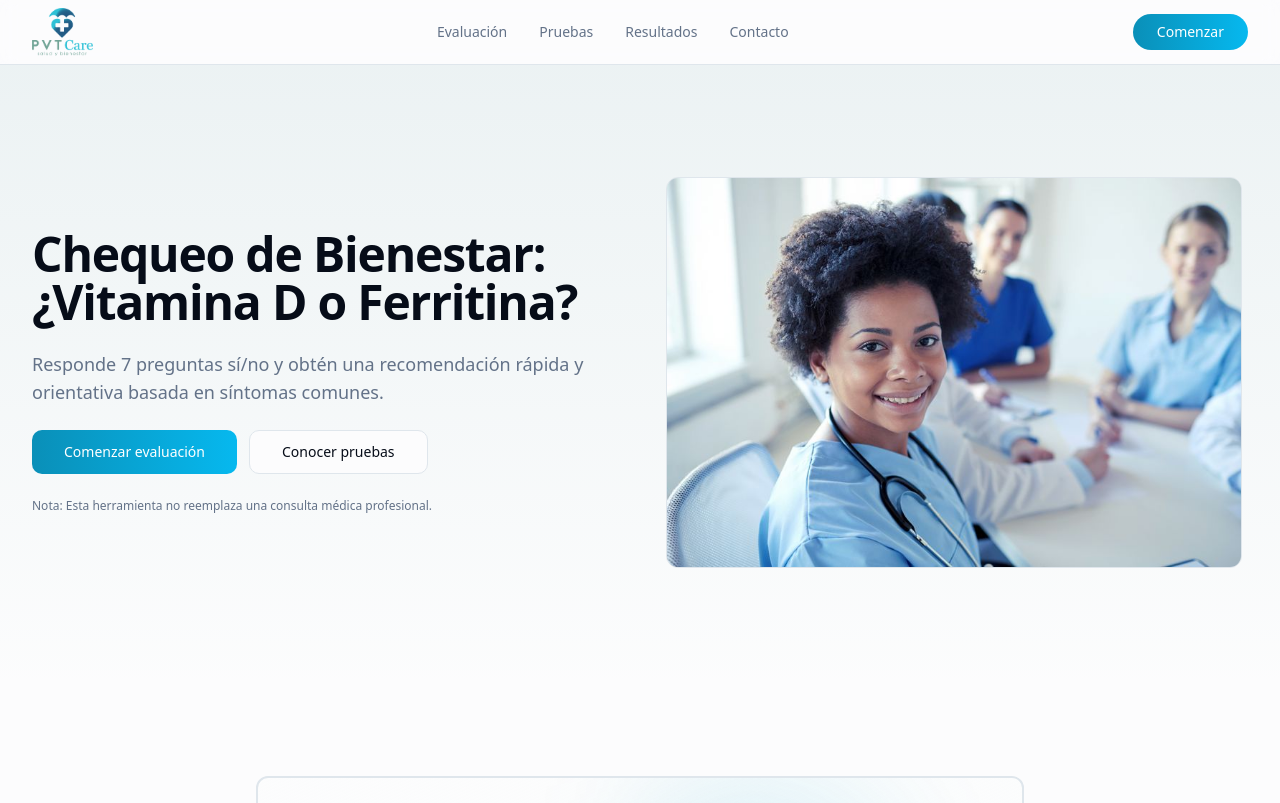
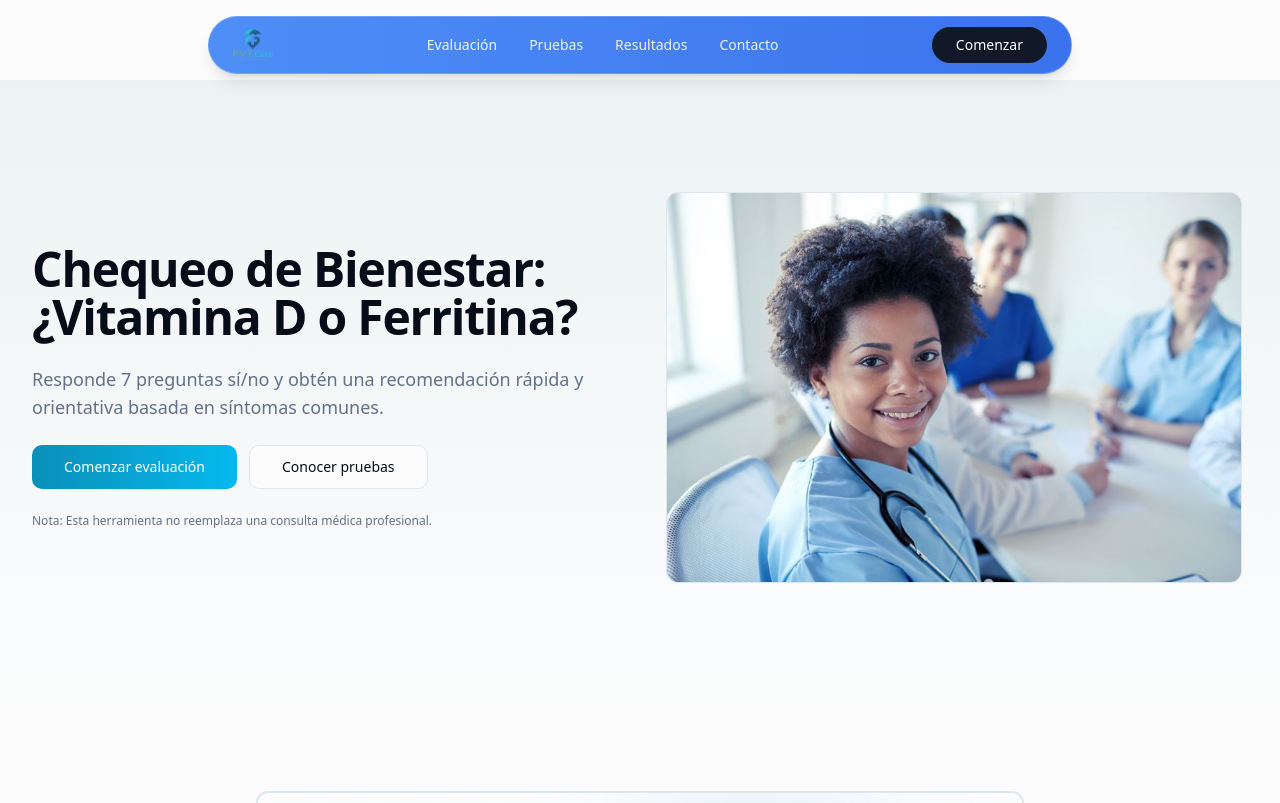
Before and after one commit to sebastianterleira/wellness-check-guide-test, a React (Vite) app: page / in a window 1280 px wide. Shown: the top 803 px of the page. Built offline with nearby package versions, Linux system fonts and the light colour scheme.

Commit message:
Refactor navbar style
Update navbar to match the floating menu style with borders as requested.

```diff
--- a/src/pages/Index.tsx
+++ b/src/pages/Index.tsx
@@ -75,36 +75,38 @@ const Index = () => {
         <script type="application/ld+json">{JSON.stringify(faqJsonLd)}</script>
       </Helmet>
 
-      <header className="border-b bg-background/95 backdrop-blur supports-[backdrop-filter]:bg-background/60">
-        <div className="container flex h-16 items-center justify-between">
+      <header className="fixed top-4 left-1/2 -translate-x-1/2 z-50 w-full max-w-4xl px-4">
+        <div className="bg-gradient-to-r from-blue-500/90 to-blue-600/90 backdrop-blur-lg rounded-full shadow-lg border border-white/20">
+          <div className="flex h-14 items-center justify-between px-6">
             <a href="/" className="flex items-center">
               <img
                 src={logoImage}
                 alt="Previta Care - Pruebas médicas"
-              className="h-12 w-auto"
+                className="h-8 w-auto"
               />
             </a>
             <nav className="hidden md:flex items-center gap-8">
-            <a href="#evaluacion" className="text-sm font-medium text-muted-foreground hover:text-foreground transition-colors">
+              <a href="#evaluacion" className="text-sm font-medium text-white/90 hover:text-white transition-colors">
                 Evaluación
               </a>
-            <a href="#vitamina-d" className="text-sm font-medium text-muted-foreground hover:text-foreground transition-colors">
+              <a href="#vitamina-d" className="text-sm font-medium text-white/90 hover:text-white transition-colors">
                 Pruebas
               </a>
-            <a href="#ferritina" className="text-sm font-medium text-muted-foreground hover:text-foreground transition-colors">
+              <a href="#ferritina" className="text-sm font-medium text-white/90 hover:text-white transition-colors">
                 Resultados
               </a>
-            <a href="#contacto" className="text-sm font-medium text-muted-foreground hover:text-foreground transition-colors">
+              <a href="#contacto" className="text-sm font-medium text-white/90 hover:text-white transition-colors">
                 Contacto
               </a>
             </nav>
-          <Button asChild variant="hero" size="sm" className="hidden md:flex rounded-full px-6">
+            <Button asChild size="sm" className="hidden md:flex bg-gray-900 hover:bg-gray-800 text-white rounded-full px-6 border-0">
               <a href="#evaluacion">Comenzar</a>
             </Button>
           </div>
+        </div>
       </header>
 
-      <main>
+      <main className="pt-20">
         <section className="relative overflow-hidden">
           <div className="absolute inset-0 -z-10">
             <div className="absolute inset-0 bg-gradient-to-b from-[hsl(var(--accent))] to-background" />
```
Lines whose indentation alone changed are shown as unchanged.
